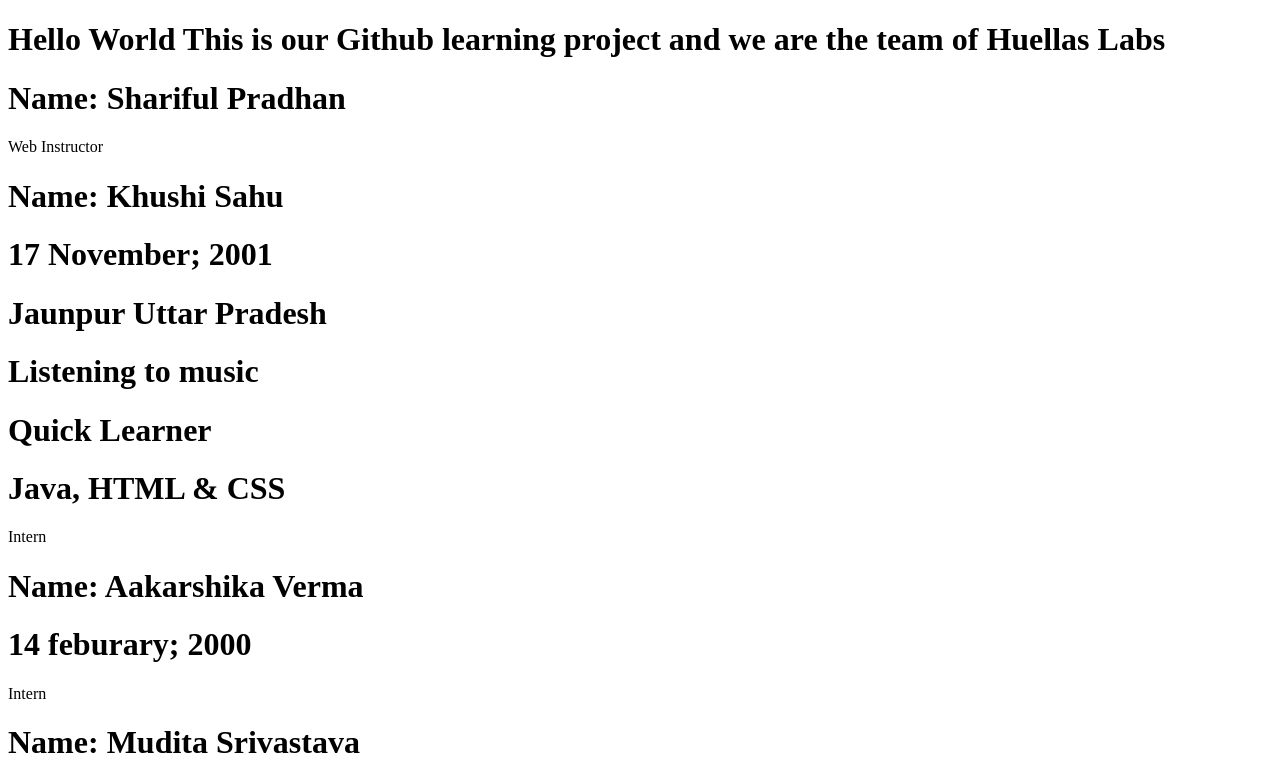
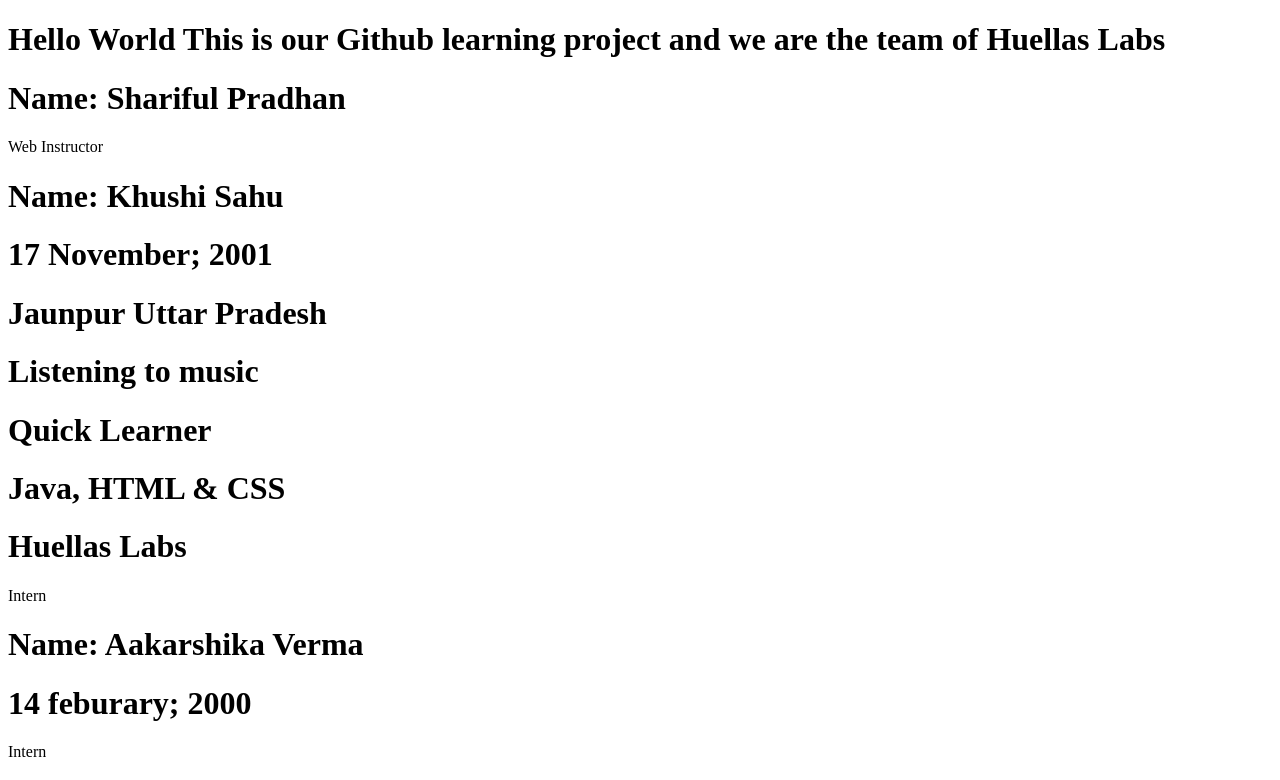
Before and after one commit to SharifulPradhan/learning-github, a plain HTML site: page index.html in a window 1280 px wide. Shown: the top 780 px of the page. Drawn offline with Linux system fonts and the light colour scheme.

Commit message:
I have added Khushi's Course

```diff
--- a/index.html
+++ b/index.html
@@ -18,6 +18,7 @@
   <h1>Listening to music</h1>
   <h1>Quick Learner</h1>
   <h1> Java, HTML & CSS</h1>
+  <h1>Huellas Labs</h1>
   <p>Intern</p>
 
   <h1>Name: Aakarshika Verma</h1>
```
